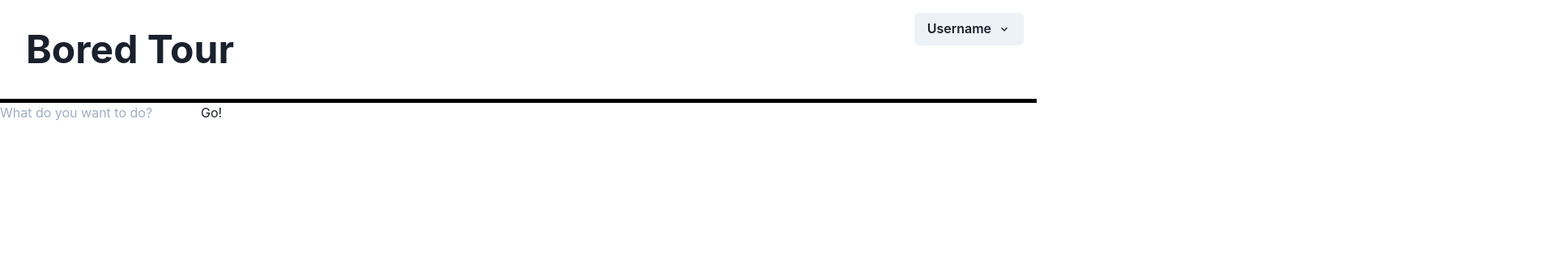
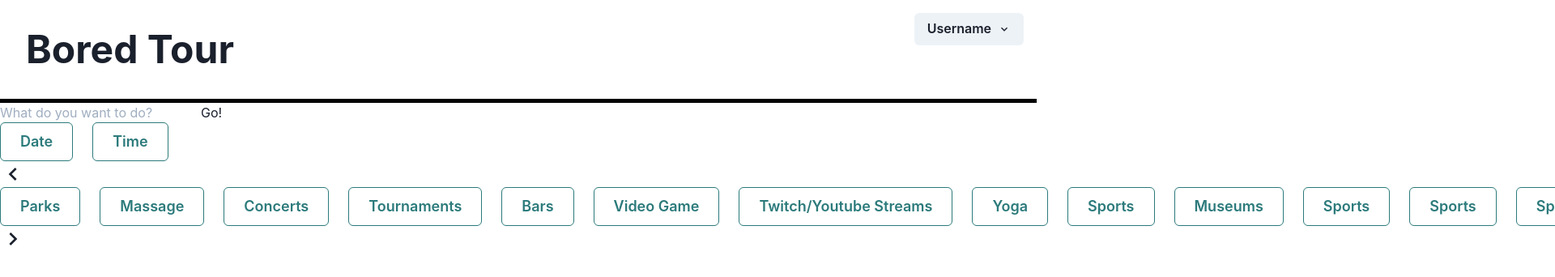
Before and after one commit to Pacific-Blue-Ocean/bored-tour, a React app: page / in a window 1280 px wide. Shown: the top 342 px of the page at 81% size, 1920 px wide, since content can reach past the window. Built offline with nearby package versions, Linux system fonts and the light colour scheme; the HTML template or start-up script is replaced by a standard one.

Commit message:
category filter button

```diff
--- a/client/public/style.css
+++ b/client/public/style.css
@@ -39,3 +39,29 @@
   font-size: 2vh;
   margin-top: 30vh;
 }
+
+.homePageSelector {
+  margin-top: 2.5vw;
+  display: flex;
+  flex-direction: row;
+  width: 100%;
+}
+
+.dateTimeFlex {
+  display: flex;
+  margin-left: 5vw;
+}
+
+.categoriesFlex {
+  margin-left: 10vw;
+  display: flex;
+  flex: row;
+  width: 70vw;
+  align-items: center;
+  justify-content: space-around;
+}
+
+.categories {
+  width: 90%;
+  overflow-x: hidden;
+}
--- a/client/src/components/App.jsx
+++ b/client/src/components/App.jsx
@@ -2,19 +2,21 @@ import { Heading, Stack, Button, FormControl } from '@chakra-ui/react';
 import React from 'react';
 import { Header } from './header';
 import homepage from '../../public/images/HomePage.jpeg';
+import HomePage from './homepage/homepage.jsx';
 
 const App = () => {
   return (
     <div>
       <Header />
-      <div className="homePageBackground">
-        <div className="searchBarFlex">
-          <input type="text" className="homePageSearch" placeholder="What do you want to do?"/>
-          <button className="homePageSearchButton">
+      <div className='homePageBackground'>
+        <div className='searchBarFlex'>
+          <input type='text' className='homePageSearch' placeholder='What do you want to do?'/>
+          <button className='homePageSearchButton'>
             Go!
           </button>
         </div>
       </div>
+      <HomePage/>
     </div>
   )
 }
--- /dev/null
+++ b/client/src/components/homepage/homepage.jsx
@@ -0,0 +1,99 @@
+import { Heading, Container, Box, Button, ButtonGroup, FormControl } from '@chakra-ui/react';
+import { ChevronLeftIcon, ChevronRightIcon } from '@chakra-ui/icons'
+import React, { useRef, useEffect } from 'react';
+
+const HomePage = () => {
+
+  const categories = useRef(null);
+  const slideLeft = useRef(null);
+  const slideRight = useRef(null);
+
+  // useEffect(() => {
+  //   console.log("slideLeft..", categories.current);
+  //   slideLeft.current.onClick = (e) => {console.log('hi'); categories.current.scrollLeft += 20};
+  //   slideRight.current.onClick = (e) => {categories.current.scrollRight -= 20};
+  // });
+
+  return (
+    <div className='homePageSelector'>
+      <div className='dateTimeFlex'>
+        <ButtonGroup spacing={6} direction='row' align='center'>
+          <Button colorScheme='teal' size='lg' variant='outline'>
+            Date
+          </Button>
+          <Button colorScheme='teal' size='lg' variant='outline'>
+            Time
+          </Button>
+        </ButtonGroup>
+      </div>
+      <div className='categoriesFlex'>
+        <ChevronLeftIcon
+            ref={slideLeft}
+            w={8}
+            h={8}
+            color='black.500'
+            onClick={() => {categories.current.scrollBy(-300, 0)}}
+          />
+        <div ref={categories} className='categories'>
+          <ButtonGroup spacing={6} direction='row' align='center'>
+            <Button colorScheme='teal' size='lg' variant='outline'>
+              Parks
+            </Button>
+            <Button colorScheme='teal' size='lg' variant='outline'>
+              Massage
+            </Button>
+            <Button colorScheme='teal' size='lg' variant='outline'>
+              Concerts
+            </Button>
+            <Button colorScheme='teal' size='lg' variant='outline'>
+              Tournaments
+            </Button>
+            <Button colorScheme='teal' size='lg' variant='outline'>
+              Bars
+            </Button>
+            <Button colorScheme='teal' size='lg' variant='outline'>
+              Video Game
+            </Button>
+            <Button colorScheme='teal' size='lg' variant='outline'>
+              Twitch/Youtube Streams
+            </Button>
+            <Button colorScheme='teal' size='lg' variant='outline'>
+              Yoga
+            </Button>
+            <Button colorScheme='teal' size='lg' variant='outline'>
+              Sports
+            </Button>
+            <Button colorScheme='teal' size='lg' variant='outline'>
+              Museums
+            </Button>
+            <Button colorScheme='teal' size='lg' variant='outline'>
+              Sports
+            </Button>
+            <Button colorScheme='teal' size='lg' variant='outline'>
+              Sports
+            </Button>
+            <Button colorScheme='teal' size='lg' variant='outline'>
+              Sports
+            </Button>
+            <Button colorScheme='teal' size='lg' variant='outline'>
+              Sports
+            </Button>
+            <Button colorScheme='teal' size='lg' variant='outline'>
+              Sports
+            </Button>
+          </ButtonGroup>
+        </div>
+          <ChevronRightIcon
+            ref={slideRight}
+            w={8}
+            h={8}
+            color='black.500'
+            onClick={() => {categories.current.scrollBy(300, 0)}}
+          />
+
+      </div>
+    </div>
+  )
+}
+
+export default HomePage;
```
Also changed, not shown: data/events.js (added, +17 -0 lines).
